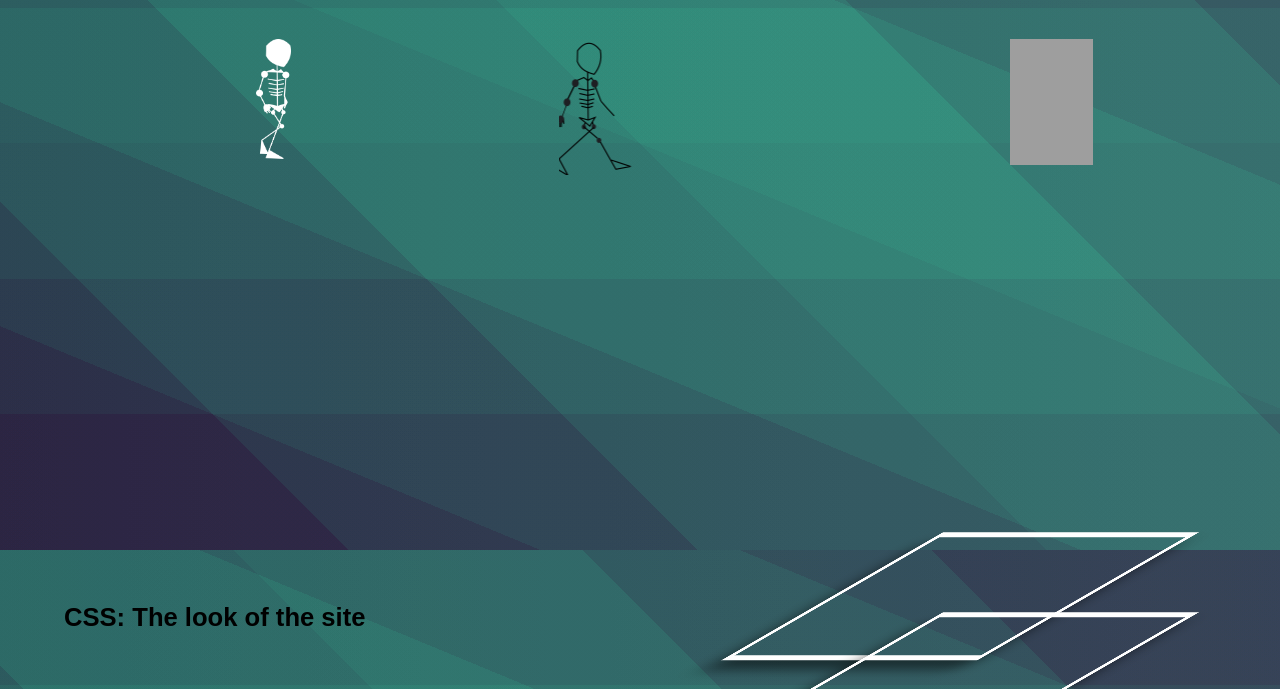
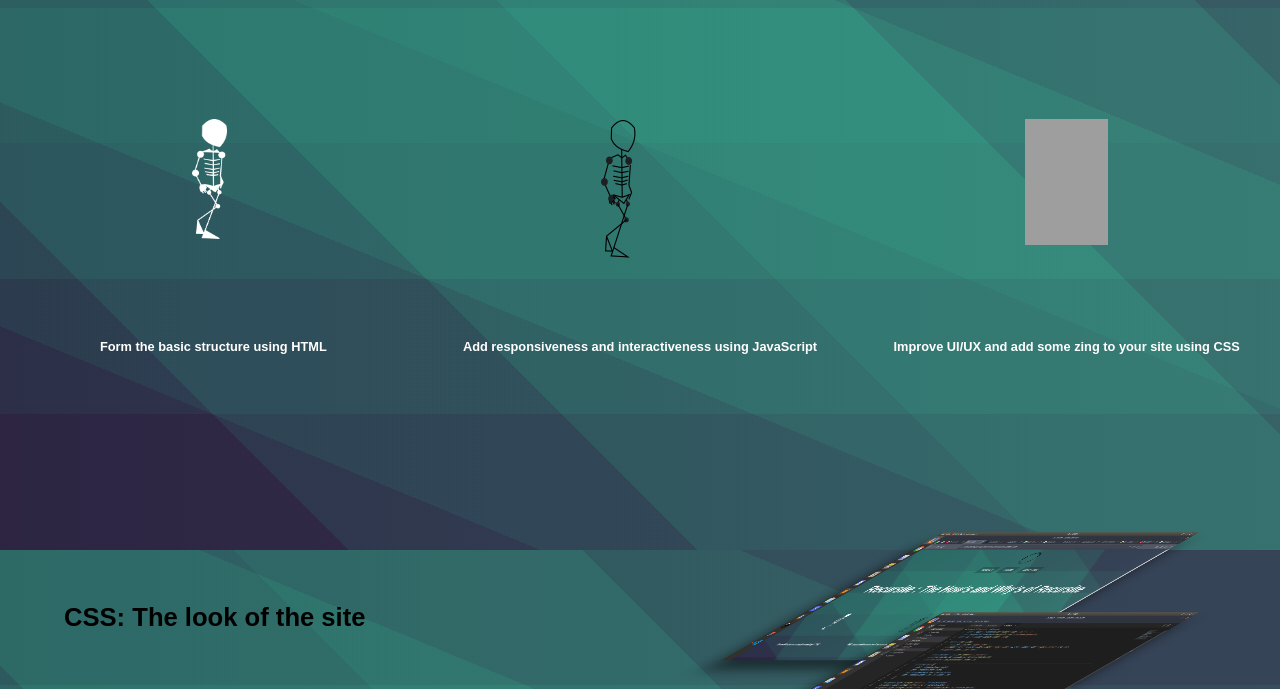
Before and after one commit to indraasura/recursite-final, a plain HTML site: page index.html in a window 1280 px wide. Shown: the part 263-952 px from the top of the page. Drawn offline with Linux system fonts and the light colour scheme; grey boxes are pictures that could not be loaded.

Commit message:
day 1 work done

```diff
--- a/index.html
+++ b/index.html
@@ -87,6 +87,17 @@
         <div id="js-animation" class="js-man"></div>
         <div id="css-animation" class="css-man"></div>
     </div>
+    <div class="grid-anim-container">
+        <div>
+            <h3 style="text-align: center; font-size: 1vw; color: white; margin-top: 0px">Form the basic structure using HTML</h3>
+        </div>
+        <div>
+            <h3 style="text-align: center; font-size: 1vw; color: white; margin-top: 0px">Add responsiveness and interactiveness using JavaScript</h3>
+        </div>
+        <div>
+            <h3 style="text-align: center; font-size: 1vw; color: white; margin-top: 0px">Improve UI/UX and add some zing to your site using CSS</h3>
+        </div>
+    </div>
 
     <!--HTML CSS JS ANIMATION END-->
 
@@ -104,18 +115,21 @@
             <div class="css">
                 <div class="container">
                     <div class="avatar">
+                        <img src="csscode.png">
                     </div>
                 </div>
             </div>
             <div class="js">
                 <div class="container">
                     <div class="avatar">
+                        <img src="jscode.png">
                     </div>
                 </div>
             </div>
             <div class="html">
                 <div class="container">
                     <div class="avatar">
+                        <img src="htmlcode.png">
                     </div>
                 </div>
             </div>
--- a/style.css
+++ b/style.css
@@ -206,7 +206,6 @@ html {
     margin-bottom: 10px;
   }
 
-  /* Matches Twitter, TWITTER, twitter, tWitter, TWiTTeR... */
   .button[href*="twitter"] {
     background: #019fe9;
   }
@@ -264,7 +263,6 @@ span a:hover {
     height: 10vw;
     right: 0;
     box-sizing: border-box;
-    border: 5px white solid;
     overflow: hidden;
     box-shadow: 0 5px 15px 0px rgba(0, 0, 0, 0.6);
     transform: translatey(0px);
@@ -288,8 +286,9 @@ span a:hover {
 }
 
 .grid-anim-container{
+  padding-top: 80px;
   display: grid;
-  grid-template-columns: auto auto auto;
+  grid-template-columns: 1fr 1fr 1fr;
 }
 
 .css{
@@ -352,20 +351,20 @@ span a:hover {
   height: 126px;
   transform: scaleX(-1);
 background:url(https://38.media.tumblr.com/tumblr_mb4zsyUYCT1rvuv0d.png);
-		-webkit-animation: walk-cycle 1.0s steps(6) infinite;
-		     -o-animation: walk-cycle 1.0s steps(6) infinite;
-		        animation: walk-cycle 1.0s steps(6) infinite; /* the sprite has 6 frames hence: steps(6) */
+		-webkit-animation: walk-cycle 1s steps(6) infinite;
+		     -o-animation: walk-cycle 1s steps(6) infinite;
+		        animation: walk-cycle 1s steps(6) infinite; /* the sprite has 6 frames hence: steps(6) */
 }
 
 
 #js-animation{
   margin:0 auto; /* for demo purpose only */
-  width: 78px ; /* the total width of the sprite image divided by each frame width */
-  height: 136px;
+  width: 77px ; /* the total width of the sprite image divided by each frame width */
+  height: 140px;
 background:url(js.png);
-		-webkit-animation: walk-cycle 1.5s steps(6) infinite;
-		     -o-animation: walk-cycle 1.5s steps(6) infinite;
-		        animation: walk-cycle 1.5s steps(6) infinite; /* the sprite has 6 frames hence: steps(6) */
+		-webkit-animation: walk-cycle 1s steps(6) infinite;
+		     -o-animation: walk-cycle 1s steps(6) infinite;
+		        animation: walk-cycle 1s steps(6) infinite; /* the sprite has 6 frames hence: steps(6) */
 }
 
 
@@ -383,5 +382,5 @@ background:url(js.png);
   position: absolute;
   height: 120px;
   width: 35px;
-  left: 20%;
+  left: 15%;
 }
```
Also changed, not shown: csscode.png (added), htmlcode.png (added), jscode.png (added).
